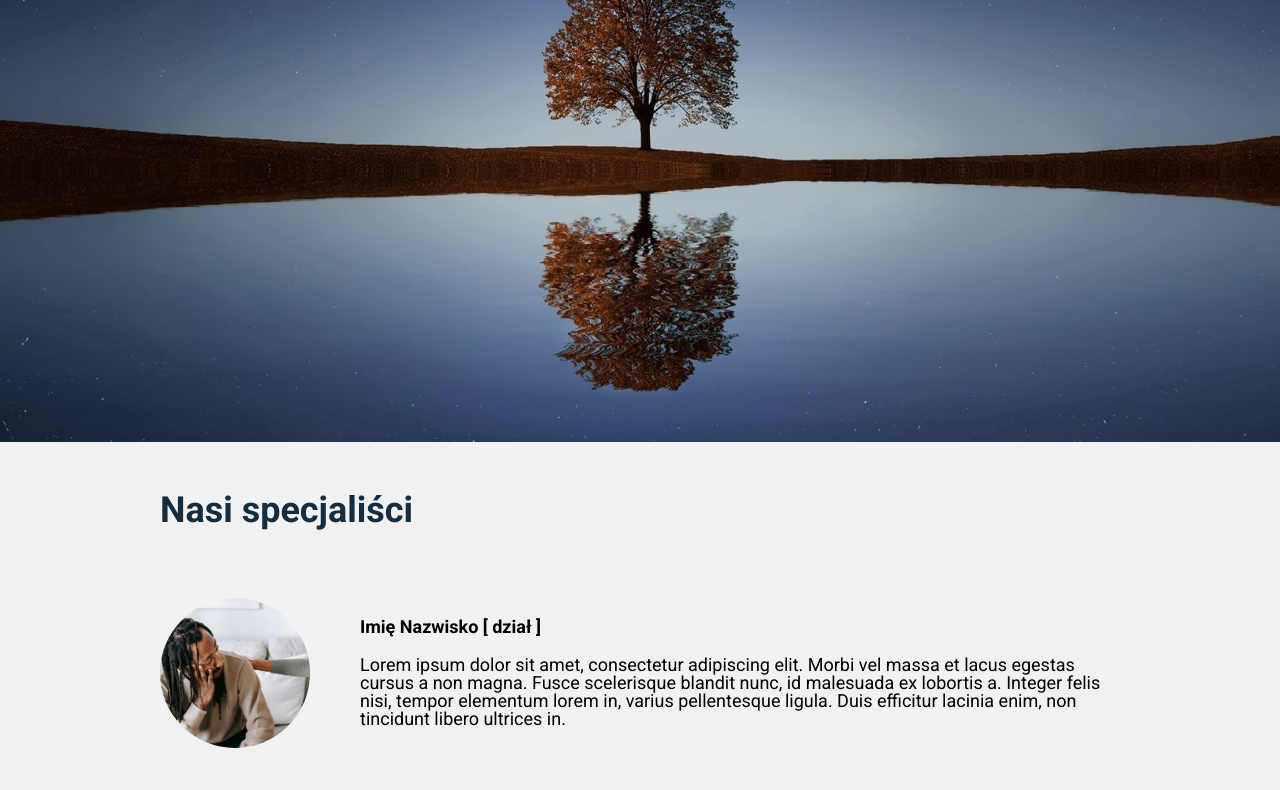
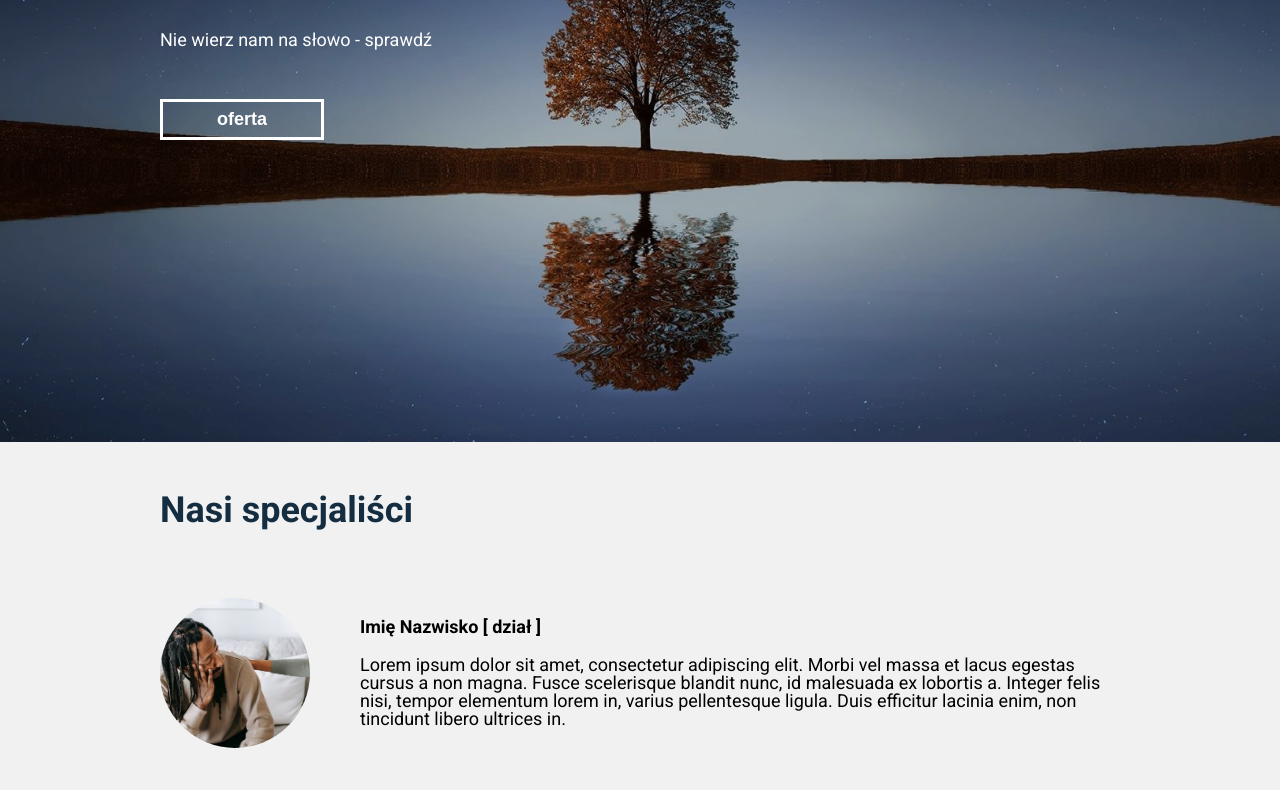
Before and after one commit to David-Cloudy/future_collars_P1, a plain HTML site: page index.html in a window 1280 px wide. Shown: the part 406-1196 px from the top of the page. Drawn offline with Linux system fonts and the light colour scheme.

Commit message:
header centered

```diff
--- a/index.html
+++ b/index.html
@@ -8,10 +8,12 @@
     <link rel="preconnect" href="https://fonts.gstatic.com" crossorigin />
     <link
       href="https://fonts.googleapis.com/css2?family=Roboto:wght@400;700&display=swap"
-      rel="stylesheet"/>
-      <script
+      rel="stylesheet"
+    />
+    <script
       src="https://kit.fontawesome.com/662b21bcf3.js"
-      crossorigin="anonymous"></script>
+      crossorigin="anonymous"
+    ></script>
     <link rel="stylesheet" href="reset.css" />
     <link rel="stylesheet" href="style.css" />
     <title>Projekt 1 Dawid Chmurzyński</title>
@@ -37,8 +39,7 @@
           <div class="header-text">
             <h1>Nasza firma oferuje najwyższej jakośći produkty</h1>
             <p>Nie wierz nam na słowo - sprawdź</p>
-              <a href="#offer"><button class="header-button">oferta</button></a>
-            </button>
+            <a href="#offer"><button class="header-button">oferta</button></a>
           </div>
         </div>
       </div>
@@ -55,7 +56,7 @@
                 alt=""
               />
               <div class="expert-info">
-                <h3>Imię Nazwisko  [ dział ]</h3>
+                <h3>Imię Nazwisko [ dział ]</h3>
                 <p>
                   Lorem ipsum dolor sit amet, consectetur adipiscing elit. Morbi
                   vel massa et lacus egestas cursus a non magna. Fusce
--- a/style.css
+++ b/style.css
@@ -96,22 +96,23 @@ header img {
 
 .shadow {
   position: absolute;
+
   top: 0px;
   left: 0px;
 
   width: 100%;
   height: 100%;
 
-  background-color: rgba(0, 0, 0, 0.1);
+  background-color: rgba(0, 0, 0, 0.2);
 }
 
 .header-text {
+  position: absolute;
+  top: 0;
   display: flex;
   flex-direction: column;
   justify-content: center;
-  padding: 0 auto;
-  margin: 0 auto;
-
+  height: 100vh;
   gap: 50px;
 }
 
```
